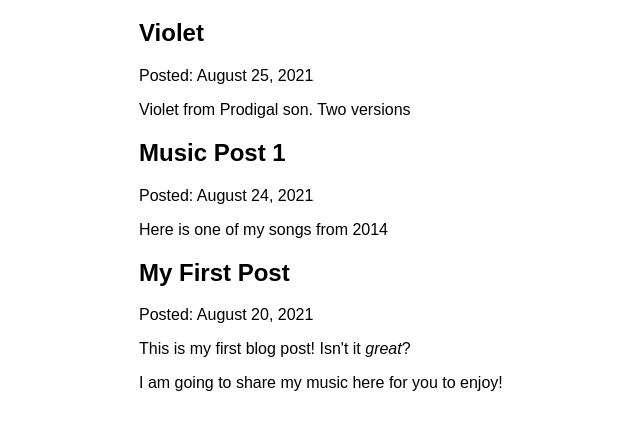
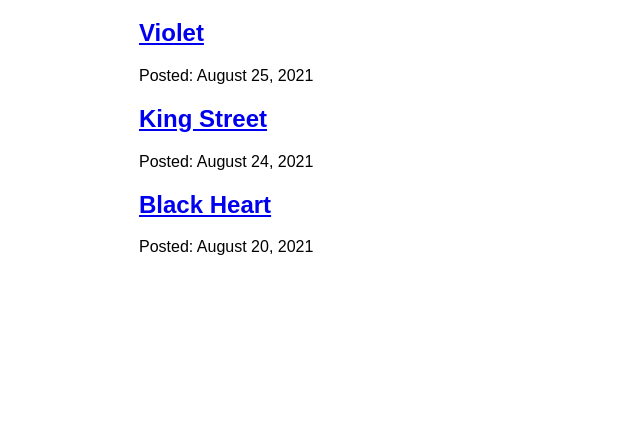
Before and after one commit to Kimmyrae/angelo_delsenno, a Gatsby site: page /blog in a window 1280 px wide. Shown: the part 157-586 px from the top of the page, without its empty margins (251-891 px from the left). Built offline with nearby package versions, Linux system fonts and the light colour scheme; Gatsby itself is replaced by a stand-in of ours.

Commit message:
Finished Gatsby Tutorial Part 6

```diff
--- a/blog/blog.mdx
+++ b/blog/blog.mdx
@@ -1,5 +1,5 @@
 ---
-title: "My First Post"
+title: "Black Heart"
 date: "2021-08-20"
 ---
 
--- a/blog/blog2.mdx
+++ b/blog/blog2.mdx
@@ -1,5 +1,5 @@
 ---
-title: "Music Post 1"
+title: "King Street"
 date: "2021-08-24"
 ---
 
--- a/src/pages/blog.js
+++ b/src/pages/blog/index.js
@@ -1,7 +1,6 @@
 import * as React from 'react'
-import { graphql } from 'gatsby'
-import { MDXRenderer } from 'gatsby-plugin-mdx'
-import Layout from '../components/layout'
+import { graphql, Link } from 'gatsby'
+import Layout from '../../components/layout'
 
 
 const BlogPage = ({ data }) => {
@@ -10,11 +9,11 @@ const BlogPage = ({ data }) => {
       {
         data.allMdx.nodes.map((node) => (
           <article key={node.id}>
+            <Link to={node.slug}>
             <h2>{node.frontmatter.title}</h2>
+            </Link>
             <p>Posted: {node.frontmatter.date}</p>
-            <MDXRenderer>
-              {node.body}
-            </MDXRenderer>
+
           </article>
         ))
       }
@@ -31,7 +30,7 @@ export const query = graphql`
           date(formatString: "MMMM DD, YYYY")
         }
         id
-        body
+        slug
       }
     }
   }
```
Also changed, not shown: src/pages/blog/{mdx.slug}.js (+13 -12 lines).
